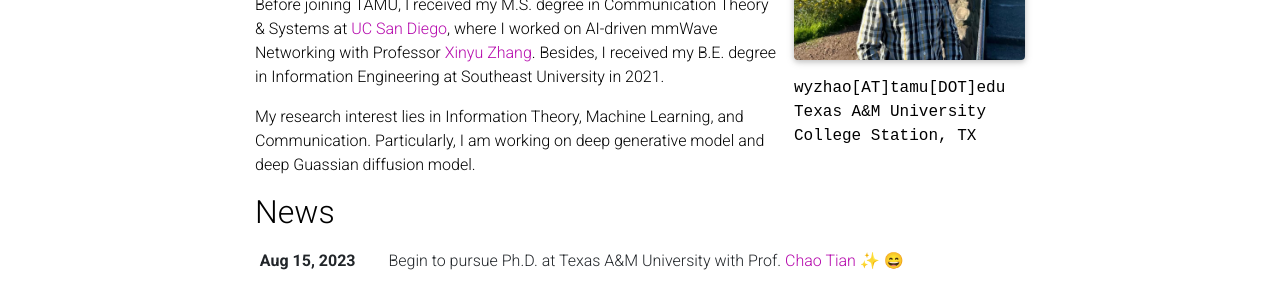
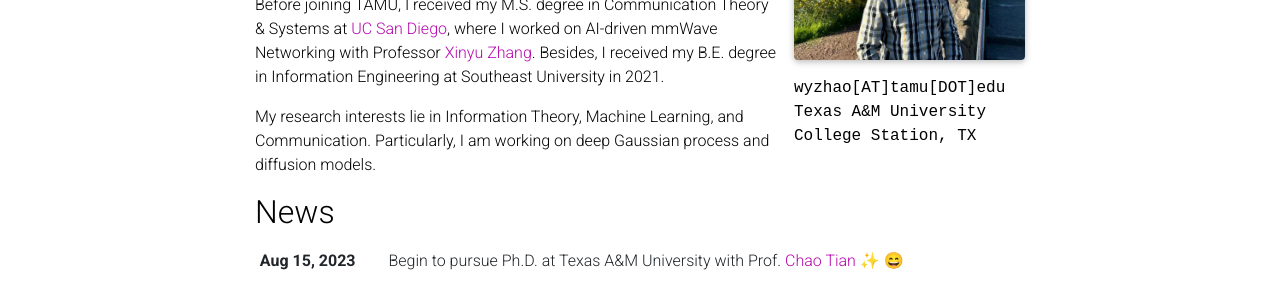
Before and after one commit to warrenzha/warrenzha.github.io, a Jekyll site: the page built from _pages/about.md, in a window 1280 px wide and 1214 px high. Shown: the part 344-638 px from the top of the window. Built offline with Jekyll 4.4.1, drawn with Linux system fonts in a browser that asks for light colours; full-size pictures stand in for the smaller copies a plugin makes; emoji names are drawn with the system emoji font; comment, search, counter and statistics services are not loaded; a style sheet for code colours, icons or effects is not loaded.

Commit message:
update cv and about.md

```diff
--- a/_data/cv.yml
+++ b/_data/cv.yml
@@ -96,12 +96,12 @@
     - title: Information Science and Learning Systems
       items:
         - Deep Learning and Reinforcement Learning
+        - Deep Gaussian Process
         - Deep Generative Model
-        - Information and Coding Theory
     - title: Communication Theory and Systems
       items:
+        - Information and Coding Theory
         - Wireless Communication
-        - mmWave Networking
 
 - title: CV (PDF version)
   type: list
--- a/_pages/about.md
+++ b/_pages/about.md
@@ -23,4 +23,4 @@ Hi, I am Wenyuan, a first year Ph.D. student in Electrical and Computer Engineer
 
 Before joining TAMU, I received my M.S. degree in Communication Theory & Systems at [UC San Diego](https://ece.ucsd.edu), where I worked on AI-driven mmWave Networking with Professor [Xinyu Zhang](http://xyzhang.ucsd.edu/index.html). Besides, I received my B.E. degree in Information Engineering at Southeast University in 2021.
 
-My research interest lies in Information Theory, Machine Learning, and Communication. Particularly, I am working on deep generative model and deep Guassian diffusion model.
+My research interests lie in Information Theory, Machine Learning, and Communication. Particularly, I am working on deep Gaussian process and diffusion models.
```
